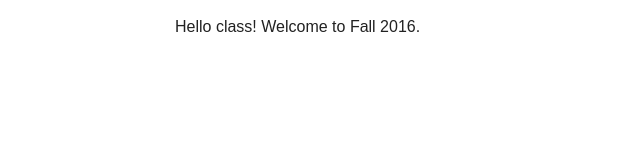
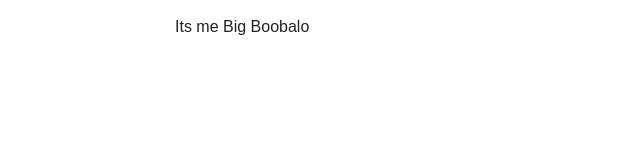
Before and after one commit to castanedad/castanedad.github.io, a plain HTML site: page fall16/index.html in a window 1280 px wide. Shown: the whole page, without its empty margins (0-640 px from the left). Drawn offline with nearby package versions, Linux system fonts and the light colour scheme.

Commit message:
Its me Big Boobalo

```diff
--- a/fall16/index.html
+++ b/fall16/index.html
@@ -16,7 +16,7 @@
         <div class="container">
           <div class="row">
             <div class="col-xs-12">
-              <p>Hello class! Welcome to Fall 2016.</p>
+              <p>Its me Big Boobalo</p>
             </div>
           </div>
         </div>
```
